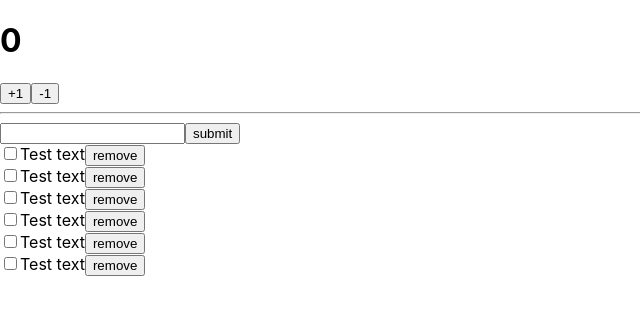
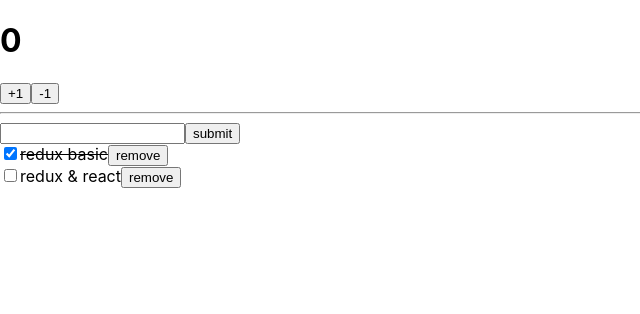
Before and after one commit to parkgeonwoong/study-reacts, a React (Create React App) app: page / in a window 1280 px wide. Shown: the top 314 px of the page, without its empty margins (0-640 px from the left). Built offline with nearby package versions, Linux system fonts and the light colour scheme.

Commit message:
develop TodosContainer

```diff
--- a/src/App.js
+++ b/src/App.js
@@ -1,12 +1,12 @@
-import Todos from "./components/Todos";
 import CounterContainer from "./containers/CounterContainer";
+import TodosContainer from "./containers/TodosContainer";
 
 function App() {
   return (
     <div>
       <CounterContainer />
       <hr />
-      <Todos />
+      <TodosContainer />
     </div>
   );
 }
--- a/src/components/Todos.js
+++ b/src/components/Todos.js
@@ -1,9 +1,16 @@
 const TodoItem = ({ todo, onToggle, onRemove }) => {
   return (
     <div>
-      <input type="checkbox" />
-      <span>Test text</span>
-      <button>remove</button>
+      <input
+        type="checkbox"
+        onClick={() => onToggle(todo.id)}
+        checked={todo.done}
+        readOnly={true}
+      />
+      <span style={{ textDecoration: todo.done ? "line-through" : "none" }}>
+        {todo.text}
+      </span>
+      <button onClick={() => onRemove(todo.id)}>remove</button>
     </div>
   );
 };
@@ -18,20 +25,25 @@
 }) => {
   const onSubmit = (e) => {
     e.preventDefault();
+    onInsert(input);
+    onChangeInput("");
   };
+  const onChange = (e) => onChangeInput(e.target.value);
   return (
     <div>
       <form onSubmit={onSubmit}>
-        <input />
+        <input value={input} onChange={onChange} />
         <button type="submit">submit</button>
       </form>
       <div>
-        <TodoItem />
-        <TodoItem />
-        <TodoItem />
-        <TodoItem />
-        <TodoItem />
-        <TodoItem />
+        {todos.map((todo) => (
+          <TodoItem
+            todo={todo}
+            key={todo.id}
+            onToggle={onToggle}
+            onRemove={onRemove}
+          />
+        ))}
       </div>
     </div>
   );
--- /dev/null
+++ b/src/containers/TodosContainer.js
@@ -0,0 +1,36 @@
+import { connect } from "react-redux";
+import { changeInput, insert, remove, toggle } from "../modules/todos";
+import Todos from "../components/Todos";
+
+const TodosContainer = ({
+  input,
+  todos,
+  changeInput,
+  insert,
+  toggle,
+  remove,
+}) => {
+  return (
+    <Todos
+      input={input}
+      todos={todos}
+      onChangeInput={changeInput}
+      onInsert={insert}
+      onToggle={toggle}
+      onRemove={remove}
+    />
+  );
+};
+
+export default connect(
+  ({ todos }) => ({
+    input: todos.input,
+    todos: todos.todos,
+  }),
+  {
+    changeInput,
+    insert,
+    toggle,
+    remove,
+  }
+)(TodosContainer);
```
